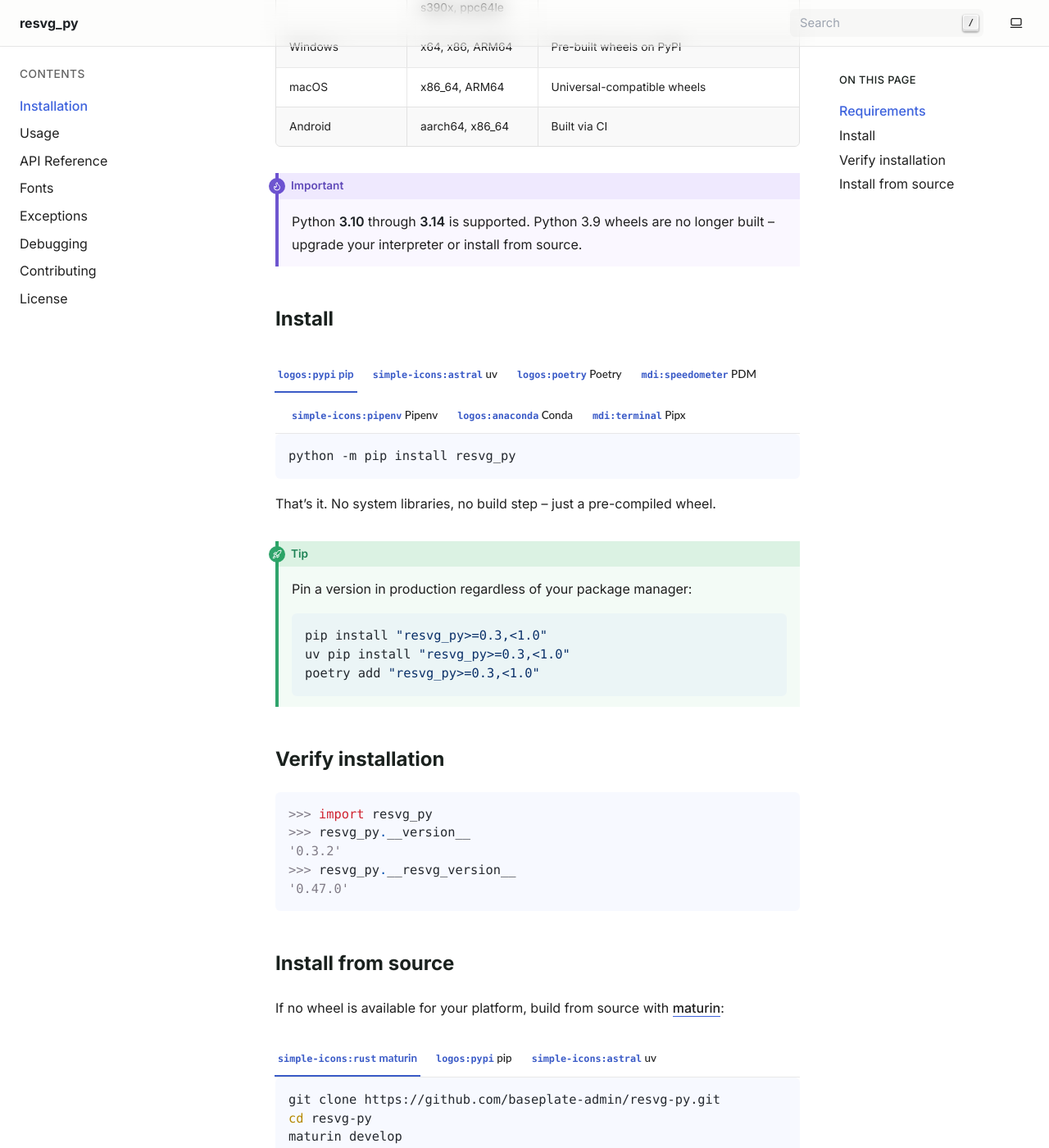
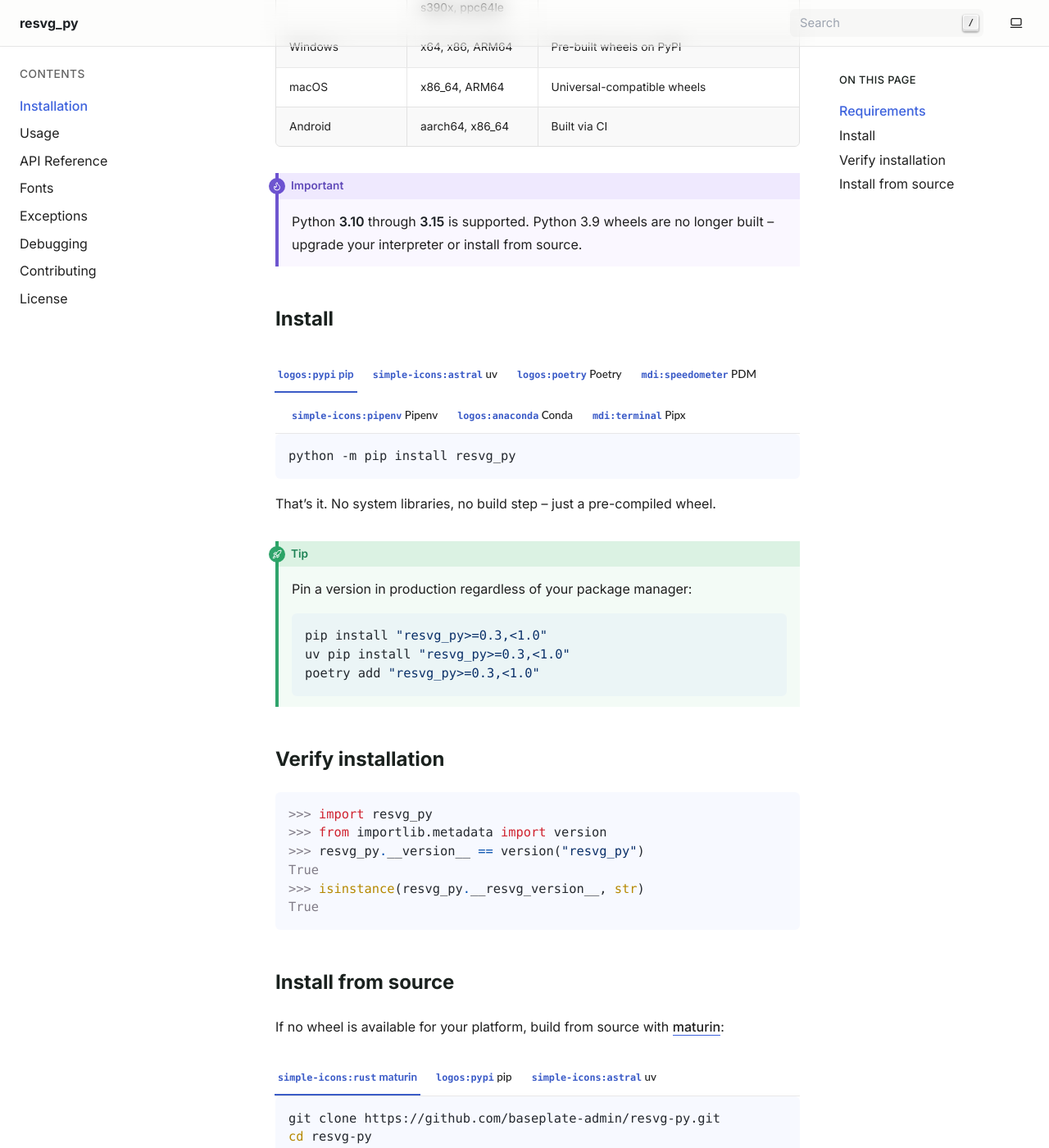
Before and after one commit to baseplate-admin/resvg-py, a Sphinx documentation site: the page built from docs/installation.rst, in a window 1280 px wide and 1400 px high, scrolled down 390 px. Shown: the whole window at 82% size. Built offline with Sphinx 7.4.7, drawn with Linux system fonts in a browser that asks for light colours; cross-references to code outside the pages are shown as plain code; the version number is read from the project's files by our own code.

Commit message:
release: prepare 0.5.0

```diff
--- a/Cargo.toml
+++ b/Cargo.toml
@@ -1,8 +1,8 @@
 [package]
 name = "resvg_py"
-version = "0.4.0"
+version = "0.5.0"
 edition = "2024"
-authors = ['baseplate-admin']
+authors = ['baseplate-admin', 'Sergei Iakhnitskii']
 build = 'build.rs'
 # See more keys and their definitions at https://doc.rust-lang.org/cargo/reference/manifest.html
 [lib]
--- a/docs/api.rst
+++ b/docs/api.rst
@@ -8,13 +8,13 @@ Module attributes
 
 .. data:: __version__
 
-   :iconify:`mdi:tag` Package version string, e.g. ``"0.3.2"``.
+   :iconify:`mdi:tag` Package version string, e.g. ``"1.2.3"``.
 
    :type: str
 
 .. data:: __author__
 
-   :iconify:`mdi:account` Package author.
+   :iconify:`mdi:account` Colon-separated package authors from the Cargo metadata.
 
    :type: str
 
--- a/docs/installation.rst
+++ b/docs/installation.rst
@@ -26,7 +26,7 @@ Requirements
 
 .. important::
 
-   Python **3.10** through **3.14** is supported. Python 3.9 wheels are no
+   Python **3.10** through **3.15** is supported. Python 3.9 wheels are no
    longer built -- upgrade your interpreter or install from source.
 
 Install
@@ -122,10 +122,11 @@ Verify installation
 .. code-block:: python
 
    >>> import resvg_py
-   >>> resvg_py.__version__
-   '0.3.2'
-   >>> resvg_py.__resvg_version__
-   '0.47.0'
+   >>> from importlib.metadata import version
+   >>> resvg_py.__version__ == version("resvg_py")
+   True
+   >>> isinstance(resvg_py.__resvg_version__, str)
+   True
 
 Install from source
 -------------------
--- a/pyproject.toml
+++ b/pyproject.toml
@@ -5,6 +5,7 @@ name = "resvg_py"
 dynamic = ["version"]
 authors = [
     { name = "baseplate-admin", email = "61817579+baseplate-admin@users.noreply.github.com" },
+    { name = "Sergei Iakhnitskii" },
 ]
 classifiers = [
     "Programming Language :: Rust",
```
Also changed, not shown: 2 other files.
